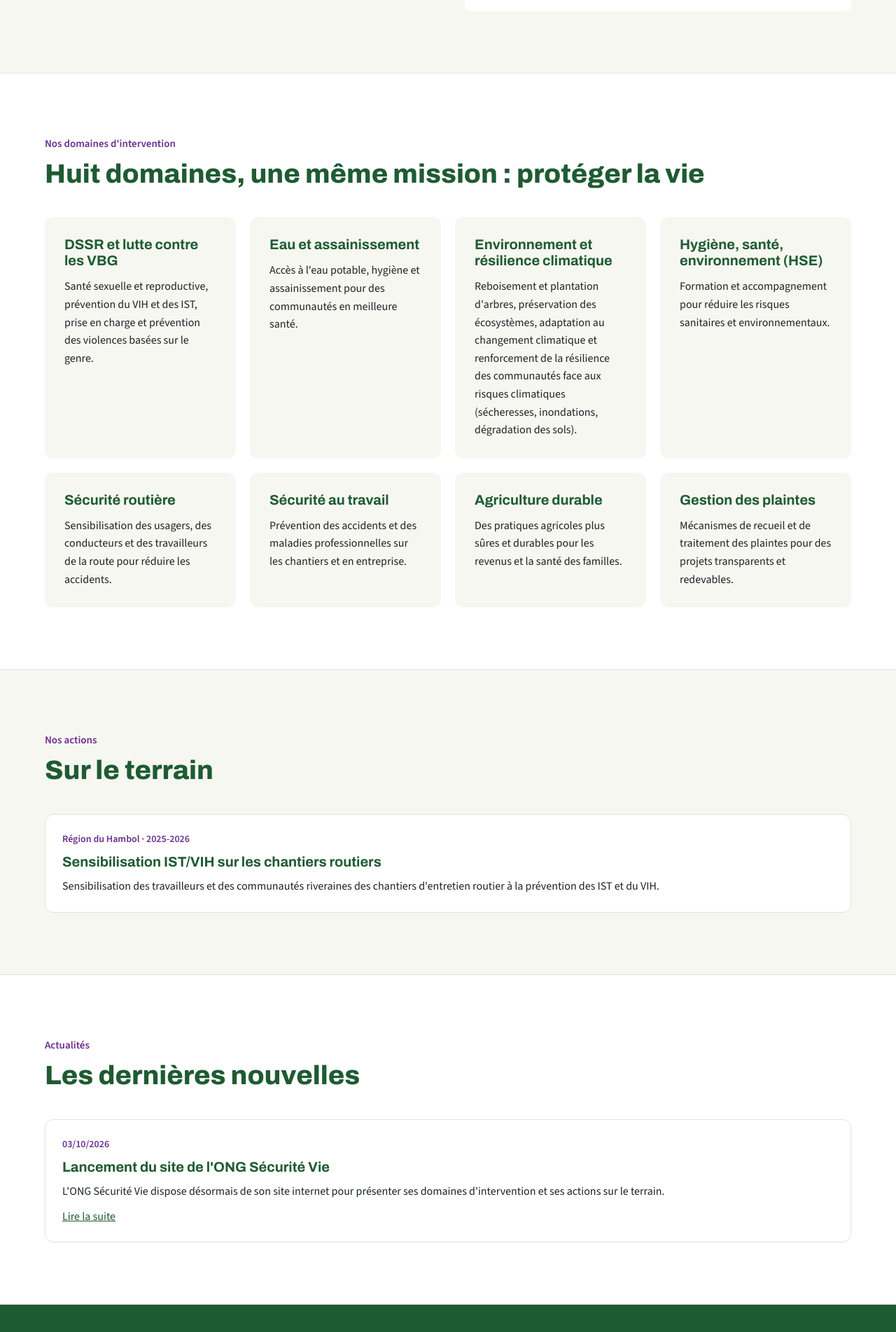
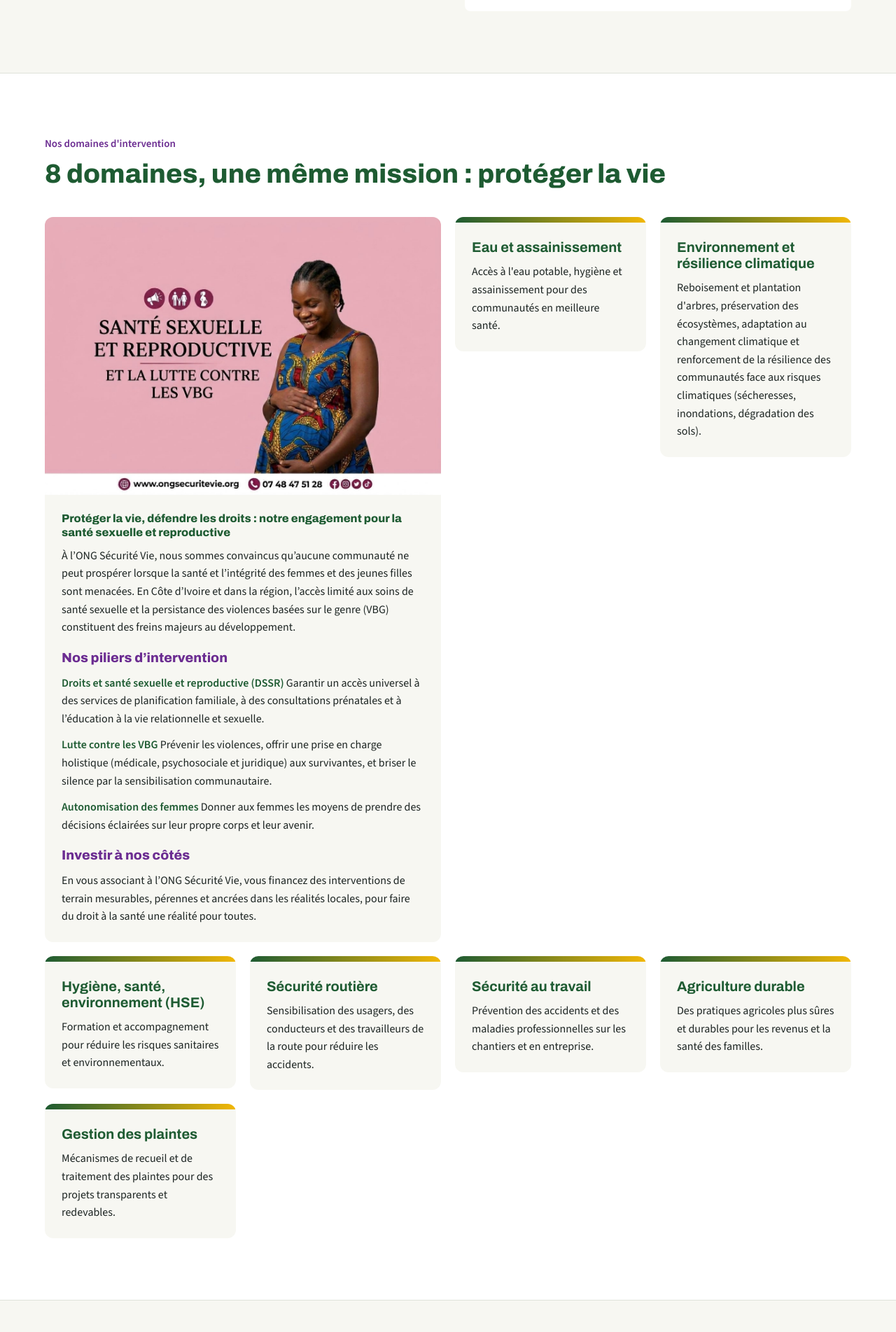
Before and after one commit to 28121989/securitevie, a Jekyll site: the page built from index.html, in a window 1280 px wide. Shown: the part 1935-3838 px from the top of the page at 70% size. Built offline with Jekyll 4.4.1, drawn with Linux system fonts in a browser that asks for light colours.

Commit message:
Add files via upload

```diff
--- a/_config.yml
+++ b/_config.yml
@@ -1,8 +1,7 @@
 title: "ONG Sécurité Vie"
 description: "Agir pour sauver des vies au quotidien"
 lang: fr
-# Adresse du site : 28121989.github.io/securitevie
-# Si vous achetez un nom de domaine plus tard, remplacez par : baseurl: ""
+# Adresse du site : www.ongsecuritevie.org
 baseurl: ""
 collections:
   actualites:
@@ -10,5 +9,19 @@ collections:
     permalink: /actualites/:name/
   activites:
     output: false
+  domaines:
+    output: true
+    permalink: /domaines/:name/
 exclude:
   - .pages.yml
+defaults:
+  - scope:
+      path: ""
+      type: actualites
+    values:
+      layout: article
+  - scope:
+      path: ""
+      type: domaines
+    values:
+      layout: domaine
--- a/assets/style.css
+++ b/assets/style.css
@@ -118,3 +118,48 @@ a:focus-visible,.bouton:focus-visible{outline:3px solid var(--or);outline-offset
 .pied-titre{font-weight:600;color:#fff;margin-bottom:6px;font-size:16px}
 .pied-bas{border-top:1px solid rgba(255,255,255,.15)}
 .pied-bas .bloc{padding:18px 24px;display:flex;flex-wrap:wrap;justify-content:space-between;gap:10px;font-size:14px}
+
+/* Domaines : cartes enrichies */
+.grille-domaines{grid-template-columns:repeat(auto-fit,minmax(270px,1fr))}
+.dom-carte{background:var(--sable);border-radius:12px;overflow:hidden;display:flex;flex-direction:column}
+.dom-carte img{width:100%;height:190px;object-fit:cover}
+.dom-bandeau{height:8px;background:linear-gradient(90deg,var(--vert),var(--accent))}
+.dom-carte-contenu{padding:24px;display:flex;flex-direction:column;gap:10px;flex:1}
+.dom-carte-contenu p{font-size:16px}
+.dom-lien{margin-top:auto;padding-top:6px;font-weight:600}
+.dom-lien a{text-decoration:none;color:var(--violet)}
+.dom-lien a:hover{text-decoration:underline}
+/* Page d'un domaine */
+.page-domaine{background:#fff}
+.dom-entete{padding:56px 24px 16px}
+.dom-entete .surtitre a{color:inherit;text-decoration:none}
+.dom-entete h1{font-weight:800;font-size:clamp(1.9rem,3.6vw,2.9rem);color:var(--vert);max-width:24ch}
+.dom-corps{padding:24px 24px 88px;display:grid;grid-template-columns:minmax(0,1.3fr) minmax(0,1fr);gap:48px;align-items:start}
+.dom-texte{display:flex;flex-direction:column;gap:16px;font-size:18px}
+.dom-texte p{margin:0}
+.dom-texte h2{font-size:26px;margin-top:18px}
+.dom-texte strong{color:var(--vert)}
+.dom-affiche{margin:0;position:sticky;top:24px}
+.dom-affiche img{width:100%;border-radius:12px;box-shadow:0 10px 30px rgba(0,0,0,.12)}
+.dom-appel{display:flex;flex-wrap:wrap;align-items:center;gap:20px;margin-top:20px}
+.lien-retour{font-weight:600}
+@media (max-width:860px){.dom-corps{grid-template-columns:1fr}.dom-affiche{position:static;order:-1}}
+
+/* Page domaine : image en haut, texte en dessous */
+.dom-colonne{max-width:860px;margin:0 auto;padding:48px 24px 88px;display:flex;flex-direction:column;gap:20px}
+.dom-colonne .surtitre a{color:inherit;text-decoration:none}
+.dom-colonne .dom-affiche{position:static;margin:0}
+.dom-colonne .dom-affiche img{width:100%;height:auto;border-radius:12px;box-shadow:0 10px 30px rgba(0,0,0,.12)}
+.dom-colonne h1{font-weight:800;font-size:clamp(1.8rem,3.4vw,2.7rem);color:var(--vert);margin-top:12px}
+.dom-colonne .dom-appel{margin-top:28px}
+
+/* Carte domaine complète : affiche en haut, texte complet en dessous */
+.grille-domaines{align-items:start}
+.dom-carte-complete .dom-flyer{width:100%;height:auto;object-fit:contain;display:block}
+.dom-titre-long{font-family:'Archivo',sans-serif;font-weight:800;font-size:22px;line-height:1.25;color:var(--vert)}
+.dom-texte-carte{display:flex;flex-direction:column;gap:12px;font-size:16px}
+.dom-texte-carte p{margin:0}
+.dom-texte-carte h2{font-size:19px;margin-top:8px;color:var(--violet)}
+.dom-texte-carte strong{color:var(--vert)}
+.masque{position:absolute;width:1px;height:1px;overflow:hidden;clip:rect(0 0 0 0);white-space:nowrap}
+@media (min-width:900px){.dom-carte-complete{grid-column:span 2}}
--- a/index.html
+++ b/index.html
@@ -96,17 +96,29 @@
 
 <section id="domaines" class="blanc"><div class="bloc">
 <p class="surtitre">Nos domaines d'intervention</p>
-<h2>Huit domaines, une même mission : protéger la vie</h2>
-<div class="grille">
-<div class="domaine"><h3>DSSR et lutte contre les VBG</h3><p>Santé sexuelle et reproductive, prévention du VIH et des IST, prise en charge et prévention des violences basées sur le genre.</p></div>
-<div class="domaine"><h3>Eau et assainissement</h3><p>Accès à l'eau potable, hygiène et assainissement pour des communautés en meilleure santé.</p></div>
-<div class="domaine domaine-env"><h3>Environnement et résilience climatique</h3><p>Reboisement et plantation d'arbres, préservation des écosystèmes, adaptation au changement climatique et renforcement de la résilience des communautés face aux risques climatiques (sécheresses, inondations, dégradation des sols).</p></div>
-<div class="domaine"><h3>Hygiène, santé, environnement (HSE)</h3><p>Formation et accompagnement pour réduire les risques sanitaires et environnementaux.</p></div>
-<div class="domaine"><h3>Sécurité routière</h3><p>Sensibilisation des usagers, des conducteurs et des travailleurs de la route pour réduire les accidents.</p></div>
-<div class="domaine"><h3>Sécurité au travail</h3><p>Prévention des accidents et des maladies professionnelles sur les chantiers et en entreprise.</p></div>
-<div class="domaine"><h3>Agriculture durable</h3><p>Des pratiques agricoles plus sûres et durables pour les revenus et la santé des familles.</p></div>
-<div class="domaine"><h3>Gestion des plaintes</h3><p>Mécanismes de recueil et de traitement des plaintes pour des projets transparents et redevables.</p></div>
+<h2>{{ site.domaines.size }} domaines, une même mission : protéger la vie</h2>
+<div class="grille grille-domaines">
+{% assign doms = site.domaines | sort: "ordre" %}
+{% for d in doms %}
+{% if d.affiche and d.affiche != "" %}
+<article class="dom-carte dom-carte-complete">
+<img class="dom-flyer" src="{{ d.affiche | relative_url }}" alt="{{ d.title | escape }}" loading="lazy">
+<div class="dom-carte-contenu">
+<h3 class="masque">{{ d.title }}</h3>
+{% if d.titre_long and d.titre_long != "" %}<p class="dom-titre-long">{{ d.titre_long }}</p>{% endif %}
+<div class="dom-texte-carte">{{ d.content }}</div>
 </div>
+</article>
+{% else %}
+<article class="dom-carte">
+{% if d.image and d.image != "" %}<img src="{{ d.image | relative_url }}" alt="" loading="lazy">{% else %}<div class="dom-bandeau"></div>{% endif %}
+<div class="dom-carte-contenu">
+<h3>{{ d.title }}</h3>
+<p>{{ d.resume }}</p>
+</div>
+</article>
+{% endif %}
+{% endfor %}
 </div></section>
 
 <section id="actions"><div class="bloc">
```
Also changed, not shown: _domaines/01-dssr-vbg.md (added, +24 -0 lines), _domaines/02-eau-assainissement.md (added, +8 -0 lines), _domaines/03-environnement-climat.md (added, +8 -0 lines), _domaines/04-hse.md (added, +8 -0 lines), _domaines/05-securite-routiere.md (added, +8 -0 lines), _domaines/06-securite-travail.md (added, +8 -0 lines), _domaines/07-agriculture-durable.md (added, +8 -0 lines), _domaines/08-gestion-plaintes.md (added, +8 -0 lines), _layouts/domaine.html (added, +34 -0 lines), images/domaines/dssr-vbg-affiche.jpg (added), images/domaines/dssr-vbg-carte.jpg (added).
